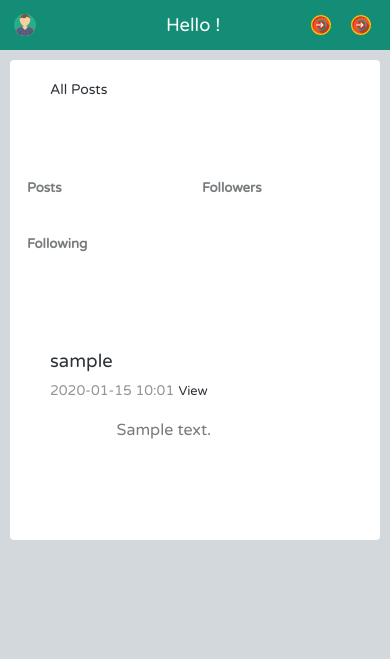
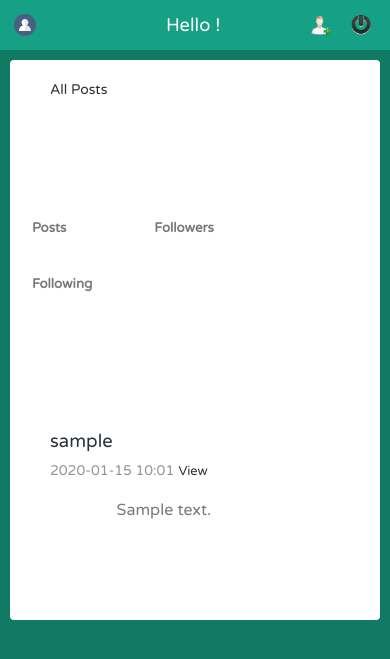
Before and after one commit to Harrisonkamau/social_app, a Python web app: template templates/user_stream.html in a window 390 px wide. Shown: the top 659 px of the page. Run offline with Jinja, Linux system fonts and the light colour scheme; the template is opened without the code that fills it: most values are stand-ins (such as "Sample title", 1, 10 or a date in 2020).

Commit message:
change background color and user icons

```diff
--- a/static/css/main.css
+++ b/static/css/main.css
@@ -7,6 +7,7 @@ body {
   color: #777B7E;
   font-weight: 400;
   background: #D3D8DC;
+  background:  #117a65;
   position: relative;
 }
 a {
@@ -53,12 +54,13 @@ p {
 header {
   width: 100%;
   background: #138d75;
+  background:   #16a085 ;
   padding: 10px 0;
 }
 .icon-logo {
   width: 30px;
   height: 30px;
-  background: url('../img/user.svg') center no-repeat;
+  background: url('../img/users.svg') center no-repeat;
   background-size: 22px 22px;
   display: block;
   float: left;
@@ -66,7 +68,7 @@ header {
 .icon-profile {
   width: 30px;
   height: 30px;
-  background: url('../img/login.svg') center no-repeat;
+  background: url('../img/register.png') center no-repeat;
   background-size: 20px 20px;
   display: block;
   float: right;
@@ -75,7 +77,7 @@ header {
 .icon-power {
   width: 30px;
   height: 30px;
-  background: url('../img/login.svg') center no-repeat;
+  background: url('../img/logout.png') center no-repeat;
   background-size: 20px 20px;
   display: block;
   float: right;
@@ -301,7 +303,8 @@ footer p {
     margin: 20px 2%;
   }
   .grid-50 {
-    width: 100%;
+    width: 70%;
+    margin: 40px 2%;
   }
   .row {
     padding: 0 10px;
```
